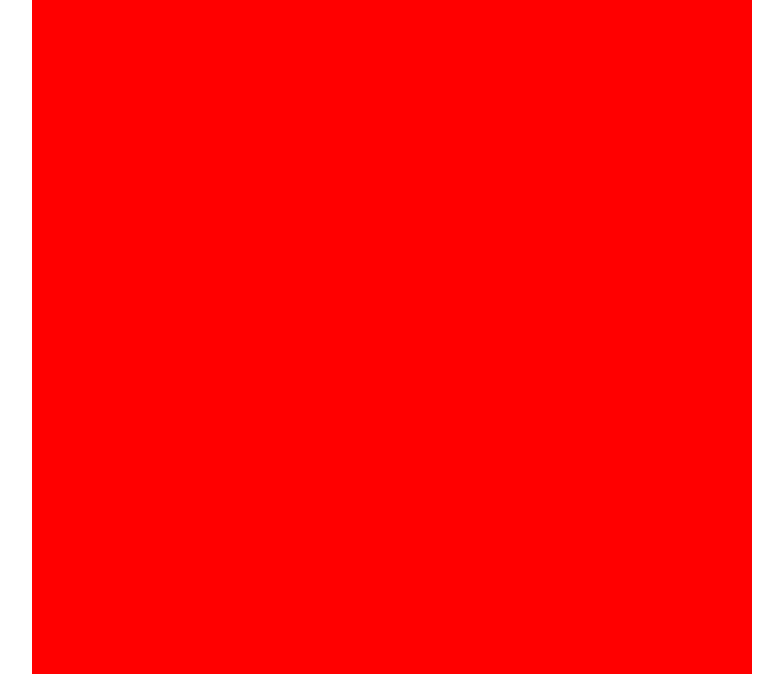
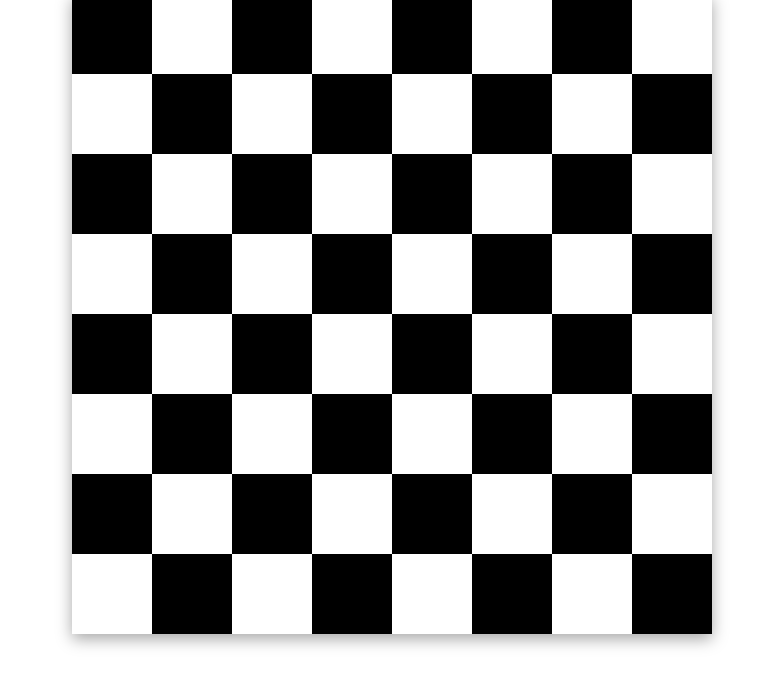
Before and after one commit to MBright90/knight-movement, a website built with webpack: page dist/index.html in a window 1280 px wide. Shown: the part 113-800 px from the top of the page, without its empty margins (248-1031 px from the left). Built offline with nearby package versions, Linux system fonts and the light colour scheme.

Commit message:
Add native chess cell styling

```diff
--- a/src/styles/style.css
+++ b/src/styles/style.css
@@ -28,15 +28,24 @@ header {
 
 .chessboard {
     background-color: red;
+    box-shadow: rgba(0, 0, 0, 0.35) 0px 5px 15px;
     height: 0;
     padding-top: 100%;
     position: relative;
-    width: min(90vw, 90vh);
+    width: min(80vw, 80vh);
 }
 
 .chessboard > div {
+    display: grid;
+    grid-template-columns: repeat(8, 1fr);
+    grid-template-rows: repeat(8, 1fr);
     height: 100%;
     position: absolute;
     top: 0;
     width: 100%;
 }
+
+.chessboard > div > .chess-cell {
+    background-color: white;
+    color: black;
+}
```
